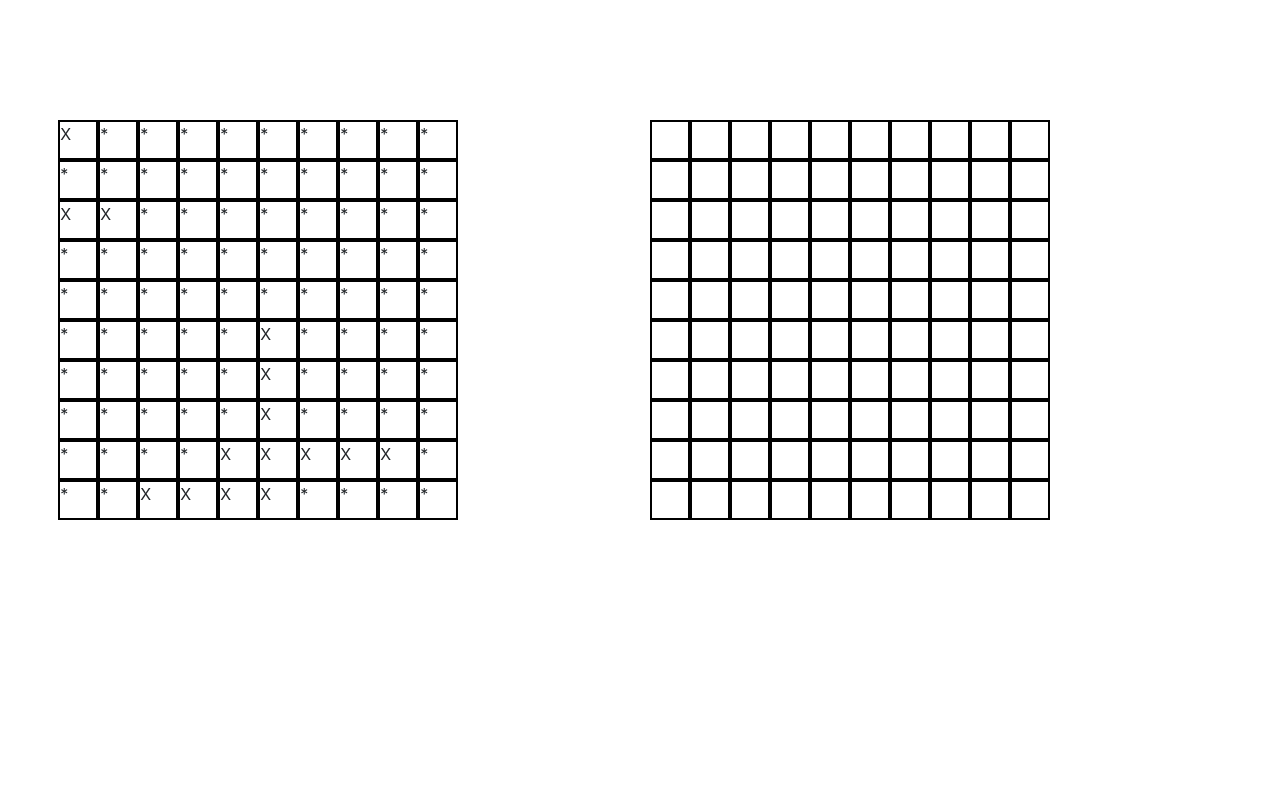
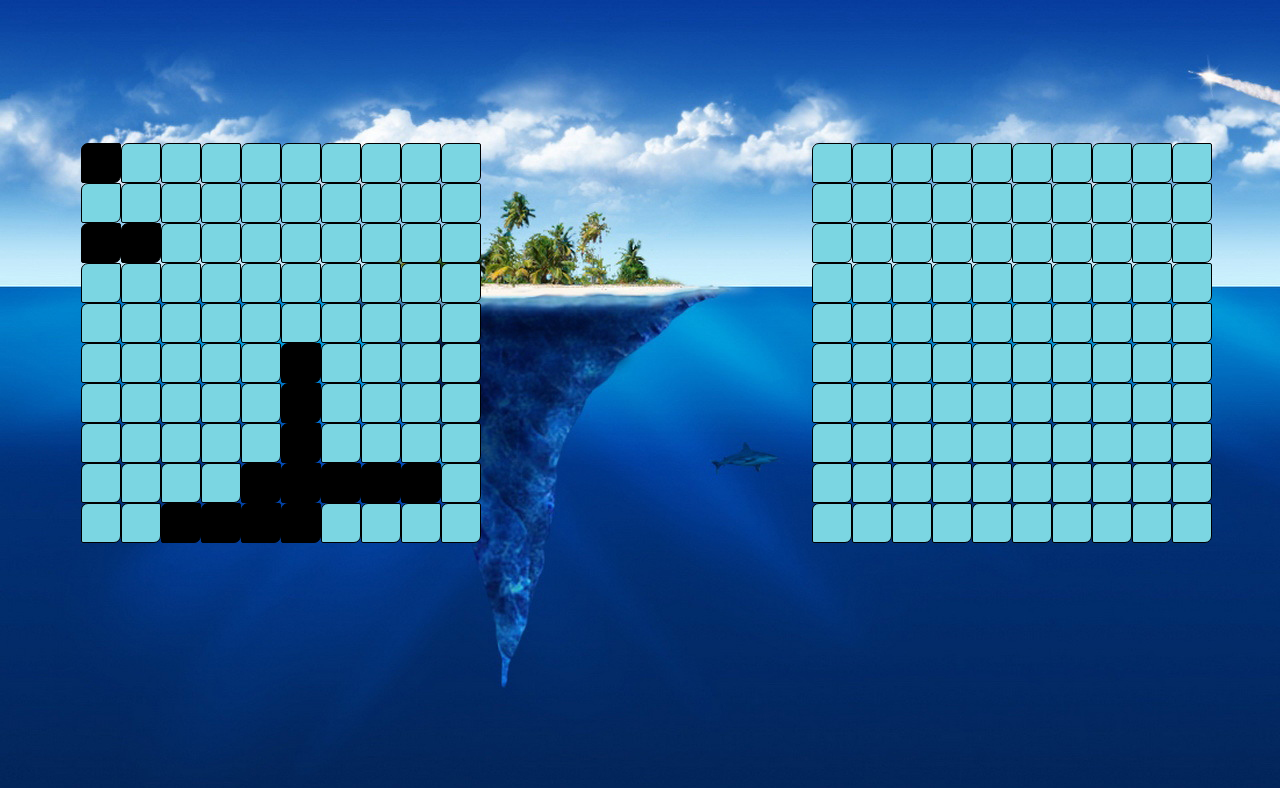
Before and after one commit to samgaco/battleship, a website built with webpack: page dist/index.html in a window 1280 px wide. Built offline with nearby package versions, Linux system fonts and the light colour scheme.

Commit message:
worked on the ai, coloring the boxes and some styling

```diff
--- a/src/DomTasks/dom_manager.js
+++ b/src/DomTasks/dom_manager.js
@@ -40,15 +40,46 @@ const DomTasks = (() => {
     })
   }
 
-  const addAiAttackFunctionality = (filledBoard, box, playerai) =>{
-    box.addEventListener('click', () =>{
-          console.log(playerai)
-          let coorAI = playerai.aiPlay();
-          let coorX = coorAI[0];
-          let coorY = coorAI[1];
-          let mark = filledBoard.receiveAttack([coorX, coorY])
-          document.getElementById(`player-row-${coorAI[0]}-${coorAI[1]}`).textContent = mark;
-    })
+
+const addStylesBoxes = (mark, box) =>{
+  switch (mark) {
+    case '*':
+      box.style.background = "#7bd6e2"
+      break;
+    case 'M':
+      box.style.background = "blue"
+      break;
+    case 'X':
+      box.style.background = "black"
+      break;
+    case 'O':
+        box.style.background = "red"
+        break;
+    default:
+      box.style.background = "#7bd6e2"
+  }
+}
+
+const addAttackFunctionality = (filledBoard, box, playerai) =>{
+  box.addEventListener('click', () =>{
+        let coorX = Number(box.dataset.coordinates[0]);
+        let coorY = Number(box.dataset.coordinates[1]);
+        let mark = filledBoard.receiveAttack([coorX, coorY])
+        box.textContent = mark;
+
+        addStylesBoxes(mark, box);
+
+        let coorAI = playerai.aiPlay();
+        let coorXai = coorAI[0];
+        let coorYai = coorAI[1];
+        let markai = filledBoard.receiveAttack([coorXai, coorYai])
+
+        let ownbox = document.getElementById(`player-row-${coorAI[0]}-${coorAI[1]}`)
+
+        addStylesBoxes(markai, ownbox);
+
+        ownbox.textContent = markai;
+  })
 }
 
 
@@ -56,27 +87,14 @@ const DomTasks = (() => {
       document.getElementById(id).childNodes.forEach((row, indexRow) =>{
         row.childNodes.forEach((box, indexBox) => {
           if(id === 'ai-board'){
-            box.textContent = '';
+            box.style.background = '#7bd6e2';
             addAttackFunctionality(filledBoard, box, playerai)
           }else{
-            box.textContent =  filledBoard.table[indexRow-1][indexBox];
-            addAiAttackFunctionality(filledBoard, box, playerai);
-            // the AI should execute after the player throws
+            addStylesBoxes(filledBoard.table[indexRow-1][indexBox], box);
           }
         })
       })
   }
-
-
-  const addAttackFunctionality = (filledBoard, box) =>{
-    box.addEventListener('click', () =>{
-          let coorX = Number(box.dataset.coordinates[0]);
-          let coorY = Number(box.dataset.coordinates[1]);
-          let mark = filledBoard.receiveAttack([coorX, coorY])
-          box.textContent = mark;
-    })
-}
-
 
   const renderBoards = () => {
     let playerBoard = gameController.initializeBoard1();
--- a/src/factories/player.js
+++ b/src/factories/player.js
@@ -11,15 +11,15 @@ const player = ((turnV = true) => {
         21:[2,0], 22: [2,1], 23:[2,2], 24:[2,3], 25:[2,4],
         26:[2,5], 27:[2,6],28:[2,7],29:[2,8],30:[2,9],
         31:[3,0], 32: [3,1], 33:[3,2], 34:[3,3], 35:[3,4],
-        36:[3,5], 37:[3,6],38:[3,7],39:[3,8],40:[3,9],
+        36:[3,5], 37:[3,6],38:[3,7],39:[3,8], 40:[3,9],
         41:[4,0], 42: [4,1], 43:[4,2], 44:[4,3], 45:[4,4],
-        46:[4,5], 47:[4,6],48:[4,7],49:[4,8],40:[4,9],
+        46:[4,5], 47:[4,6],48:[4,7],49:[4,8],50:[4,9],
         51:[5,0], 52: [5,1], 53:[5,2], 54:[5,3], 55:[5,4],
         56:[5,5], 57:[5,6],58:[5,7],59:[5,8],60:[5,9],
         61:[6,0], 62: [6,1], 63:[6,2], 64:[6,3], 65:[6,4],
         66:[6,5], 67:[6,6],68:[6,7],69:[6,8],70:[6,9],
         71:[7,0], 72: [7,1], 73:[7,2], 74:[7,3], 75:[7,4],
-        76:[7,5], 77:[7,6],78:[0,7],79:[7,8],80:[7,9],
+        76:[7,5], 77:[7,6],78:[7,7],79:[7,8],80:[7,9],
         81:[8,0], 82: [8,1], 83:[8,2], 84:[8,3], 85:[8,4],
         86:[8,5], 87:[8,6],88:[8,7],89:[8,8],90:[8,9],
         91:[9,0], 92: [9,1], 93:[9,2], 94:[9,3], 95:[9,4],
--- a/src/styles.css
+++ b/src/styles.css
@@ -1,10 +1,16 @@
 .box {
   height: 2.5em;
   width: 2.5em;
-  border: 2px solid #000;
+  border: 1px solid rgb(0, 0, 0);
+  border-radius: 7px 2px;
   margin: 0;
   padding: 0;
   cursor: pointer;
+}
+
+body{
+  background: url("./back.jpg");
+  background-size: auto;
 }
 
 .box:hover{
@@ -13,6 +19,11 @@
 
 #player-board{
   margin-right: 2em;
+  padding: 2%;
+}
+
+#ai-board {
+  padding: 2% 0% 0% 14%;
 }
 
 #player-board, #ai-board {
```
Also changed, not shown: dist/main.js, src/back.jpg (added).
